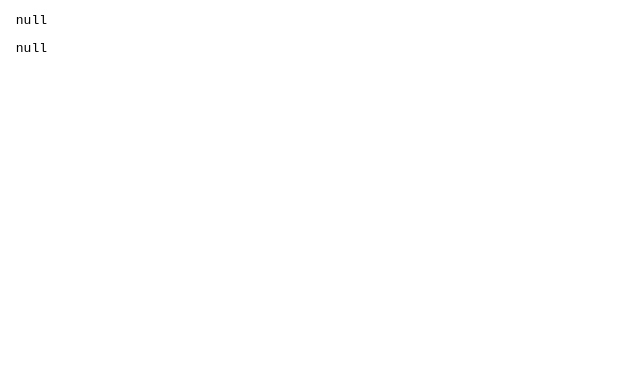
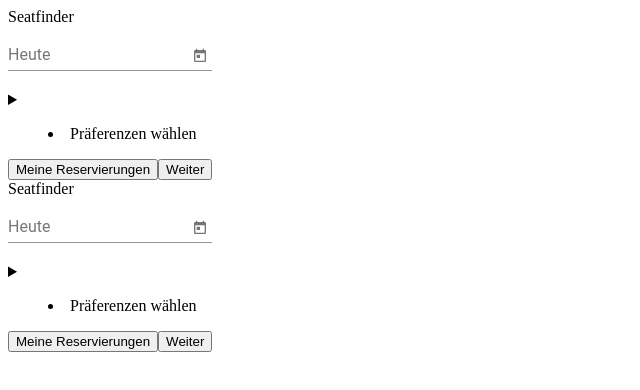
Before and after one commit to hanneslim/SeatfinderApp, an Angular app in the folder front-end/: page /preferences in a window 1280 px wide. Shown: the top 390 px of the page, without its empty margins (0-640 px from the left). Built offline with nearby package versions, Linux system fonts and the light colour scheme; no server answers.

Commit message:
Preferences Component

```diff
--- a/front-end/package.json
+++ b/front-end/package.json
@@ -12,10 +12,12 @@
   "private": true,
   "dependencies": {
     "@angular/animations": "~11.0.1",
+    "@angular/cdk": "^11.0.0",
     "@angular/common": "~11.0.1",
     "@angular/compiler": "~11.0.1",
     "@angular/core": "~11.0.1",
     "@angular/forms": "~11.0.1",
+    "@angular/material": "^11.0.0",
     "@angular/platform-browser": "~11.0.1",
     "@angular/platform-browser-dynamic": "~11.0.1",
     "@angular/router": "~11.0.1",
--- a/front-end/src/app/app.module.ts
+++ b/front-end/src/app/app.module.ts
@@ -1,10 +1,14 @@
 import { BrowserModule } from '@angular/platform-browser';
 import { NgModule } from '@angular/core';
 import { HttpClientModule } from '@angular/common/http';
-
+import { MatInputModule } from '@angular/material/input';
+import { MatDatepickerModule } from '@angular/material/datepicker';
+import { MatNativeDateModule, MAT_DATE_LOCALE } from '@angular/material/core';
 import { AppRoutingModule } from './app-routing.module';
 import { AppComponent } from './app.component';
 import { PreferencesComponent } from './preferences/preferences.component';
+import { BrowserAnimationsModule } from '@angular/platform-browser/animations';
+import {MatSliderModule} from '@angular/material/slider';
 
 @NgModule({
   declarations: [
@@ -14,9 +18,23 @@ import { PreferencesComponent } from './preferences/preferences.component';
   imports: [
     HttpClientModule,
     BrowserModule,
-    AppRoutingModule
+    AppRoutingModule,
+    MatInputModule,
+    MatDatepickerModule,
+    MatNativeDateModule,
+    BrowserAnimationsModule,
+    MatSliderModule
   ],
-  providers: [],
+  exports: [
+    MatInputModule,
+    MatDatepickerModule,
+    MatNativeDateModule,
+    MatSliderModule
+  ],
+  providers: [{provide: MAT_DATE_LOCALE, useValue: 'de-DE'},MatDatepickerModule,
+    MatNativeDateModule,
+    MatSliderModule ],
   bootstrap: [AppComponent]
 })
+
 export class AppModule { }
--- a/front-end/src/app/preferences/preferences.component.css
+++ b/front-end/src/app/preferences/preferences.component.css
@@ -0,0 +1,3 @@
+mat-slider {
+    width: 300px;
+  }
--- a/front-end/src/app/preferences/preferences.component.html
+++ b/front-end/src/app/preferences/preferences.component.html
@@ -1 +1,44 @@
-<pre *ngIf="code"> {{(result$|async)|json}} </pre>
+<div>
+    <div class="title">Seatfinder</div>
+
+    <div>
+        <mat-form-field>
+            <mat-label>Heute</mat-label>
+            <input matInput [matDatepicker]="picker1" >
+            <mat-datepicker-toggle matSuffix [for]="picker1"></mat-datepicker-toggle>
+            <mat-datepicker #picker1 >
+            </mat-datepicker>
+
+        </mat-form-field>
+    </div>
+<!--
+    <div>
+        <h2>Uhrzeit</h2>
+        <mat-slider [max]="24" [min]="1" thumbLabel tickInterval="1" step="0.5" [displayWith]="formatLabel" (change)="onChangeRange($event)">
+            </mat-slider>
+    </div>
+-->
+    <div class="panel">
+        <div>
+            <details>
+                <summary>
+                <ul>
+                    <li class="text-preferences">Präferenzen wählen</li>
+                </ul>
+                </summary>
+                <div class="content">
+                    <pre *ngIf="code"> {{(result$|async)|json}} </pre>
+                </div>
+            </details>
+        </div>
+    </div>
+
+    <div class="buttons">
+        <button mat-button>Meine Reservierungen</button>
+        <button mat-button>Weiter</button>
+    </div>
+</div>
+
+
+
+<!-- <pre *ngIf="code"> {{(result$|async)|json}} </pre> -->
--- a/front-end/src/app/preferences/preferences.component.ts
+++ b/front-end/src/app/preferences/preferences.component.ts
@@ -1,14 +1,54 @@
-import { Component, OnInit, Input } from '@angular/core';
+import { Component, OnInit, Input, NgModule } from '@angular/core';
+import { MAT_DATE_LOCALE } from '@angular/material/core';
 import { Observable } from 'rxjs';
 import { PreferencesService } from '../service/preferences.service';
+import {
+  FormBuilder,
+  FormGroup,
+  FormArray,
+  FormControl,
+  ValidatorFn
+} from '@angular/forms';
 
 @Component({
   selector: 'app-preferences',
   templateUrl: './preferences.component.html',
   styleUrls: ['./preferences.component.css']
 })
+
+
 export class PreferencesComponent implements OnInit {
-code:boolean=false;
+
+  onChangeRange(rangeValue: any) {
+    console.log(rangeValue);
+    //this.showTime = rangeValue;
+  }
+
+
+  formatLabel(value: number | null) {
+    if (!value) {
+      return 0;
+    }
+    var hhPart;
+    let decimalPart = +value.toString().replace(/^[^\.]+/,'0');
+    let mm = decimalPart * 60;
+    var mmPart = mm.toString().length == 1 ? mm.toString() + "0" : mm.toString();
+
+    if (value >= 0) {
+      let valueStr = value.toFixed(2);
+      let strArr = valueStr.split(".");
+      if(strArr[0].length == 1) {
+        strArr[0] = "0" + strArr[0];
+      }
+      hhPart = strArr[0];
+    }
+
+    return hhPart + ":" + mmPart;
+  }
+
+
+  code:boolean=false;
+
   @Input()
   result$: Observable<any>;
 
--- a/front-end/src/styles.css
+++ b/front-end/src/styles.css
@@ -1 +1,2 @@
 /* You can add global styles to this file, and also import other style files */
+@import '~@angular/material/prebuilt-themes/indigo-pink.css';
```
Also changed, not shown: 1 other file (tests, documents, lock files or other folders).
